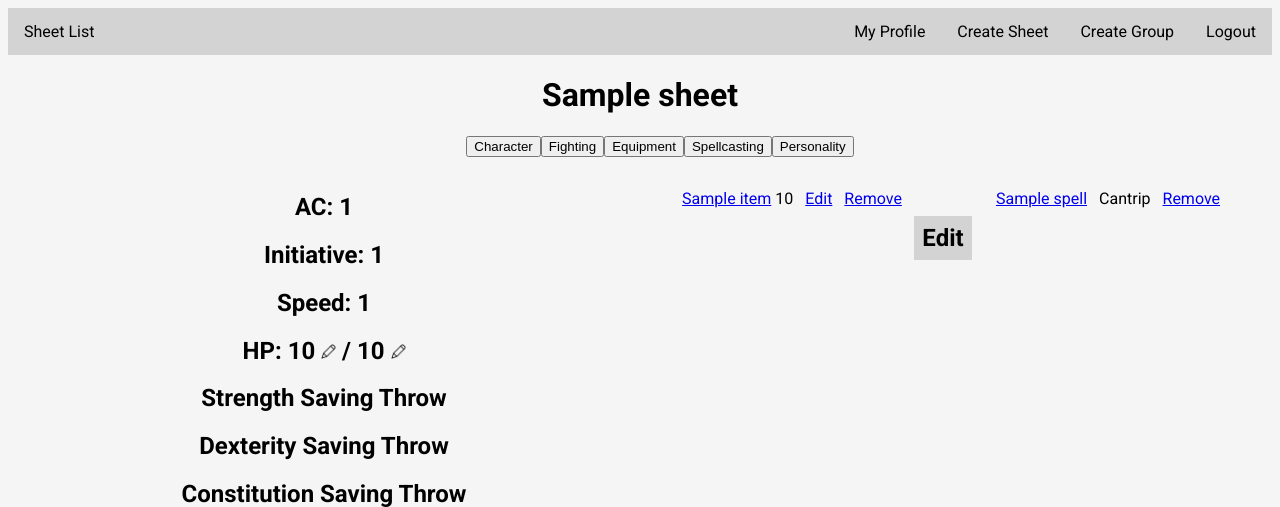
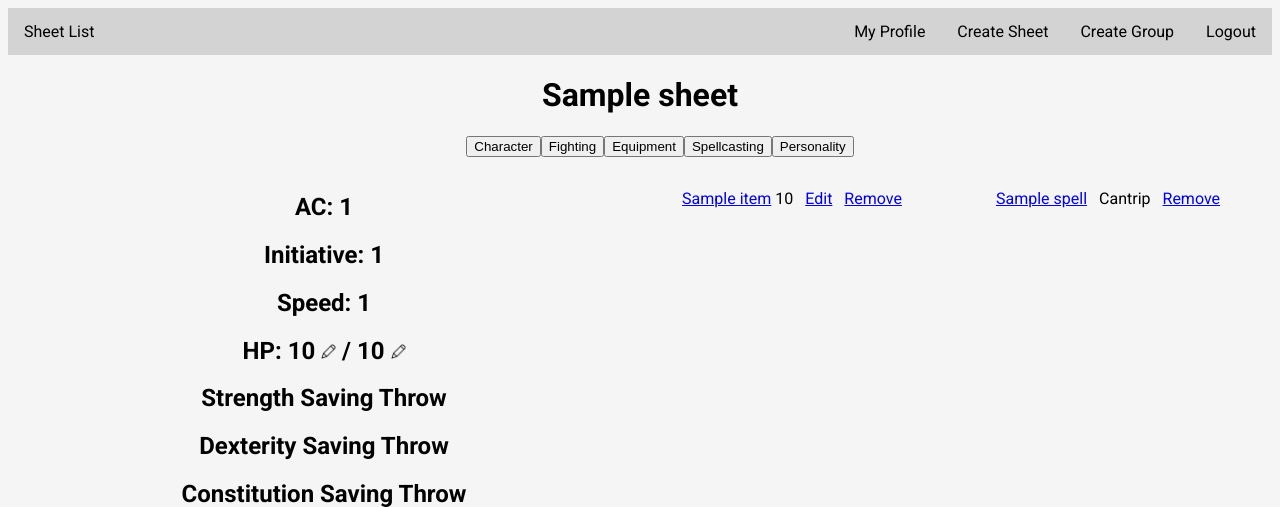
Before and after one commit to Hedgy134117/dice-slave-online, a Django app: a page that uses diceSlaveOnline/sheets/templates/sheets/sheetDetail.html in a window 1280 px wide, after a click on "Fighting". Shown: the top 507 px of the page. Run offline with Django 3.2, Linux system fonts and the light colour scheme; a user stored in the database is signed in; tables that the repository leaves empty hold one stand-in row (values such as "Sample post").

Commit message:
master edit only on character tab

```diff
--- a/diceSlaveOnline/sheets/templates/sheets/sheetDetail.html
+++ b/diceSlaveOnline/sheets/templates/sheets/sheetDetail.html
@@ -152,6 +152,11 @@
                         </div>
                     </div>
                 </div>
+                {% if sheet.author == request.user %}
+                    <div class="button">
+                        <h2><a href="{% url 'sheets:edit' slug %}">Edit</a></h2>
+                    </div>
+                {% endif %}
             </div>
             <div id="fighting" style="display: none">
                 <div class="column">
@@ -276,12 +281,6 @@
         {% endif %}
     </div>
 
-    {% if sheet.author == request.user %}
-        <div class="button">
-            <h2><a href="{% url 'sheets:edit' slug %}">Edit</a></h2>
-        </div>
-    {% endif %}
-
     <script>
         var data = null;
         get(function a() { });
```
